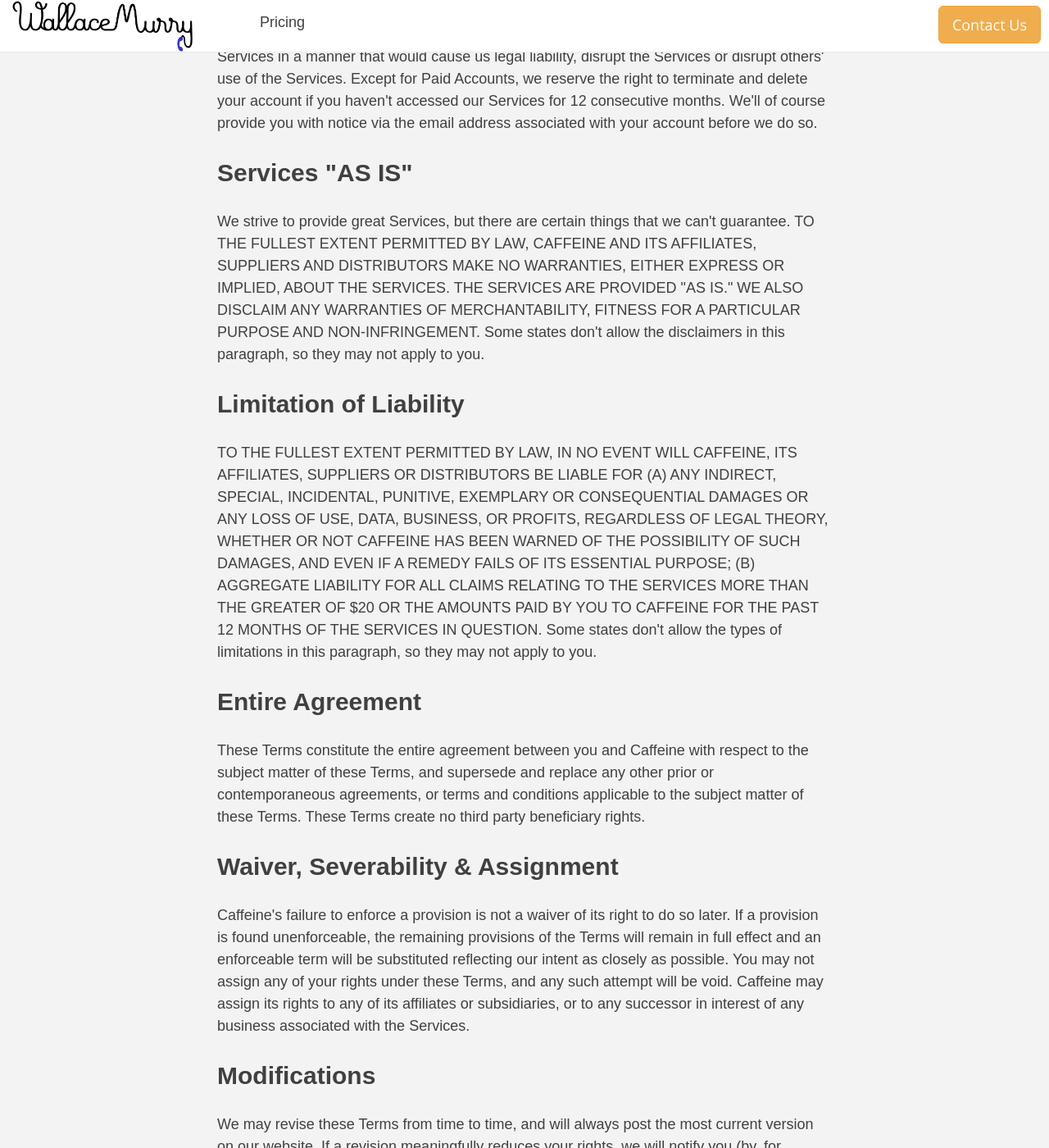
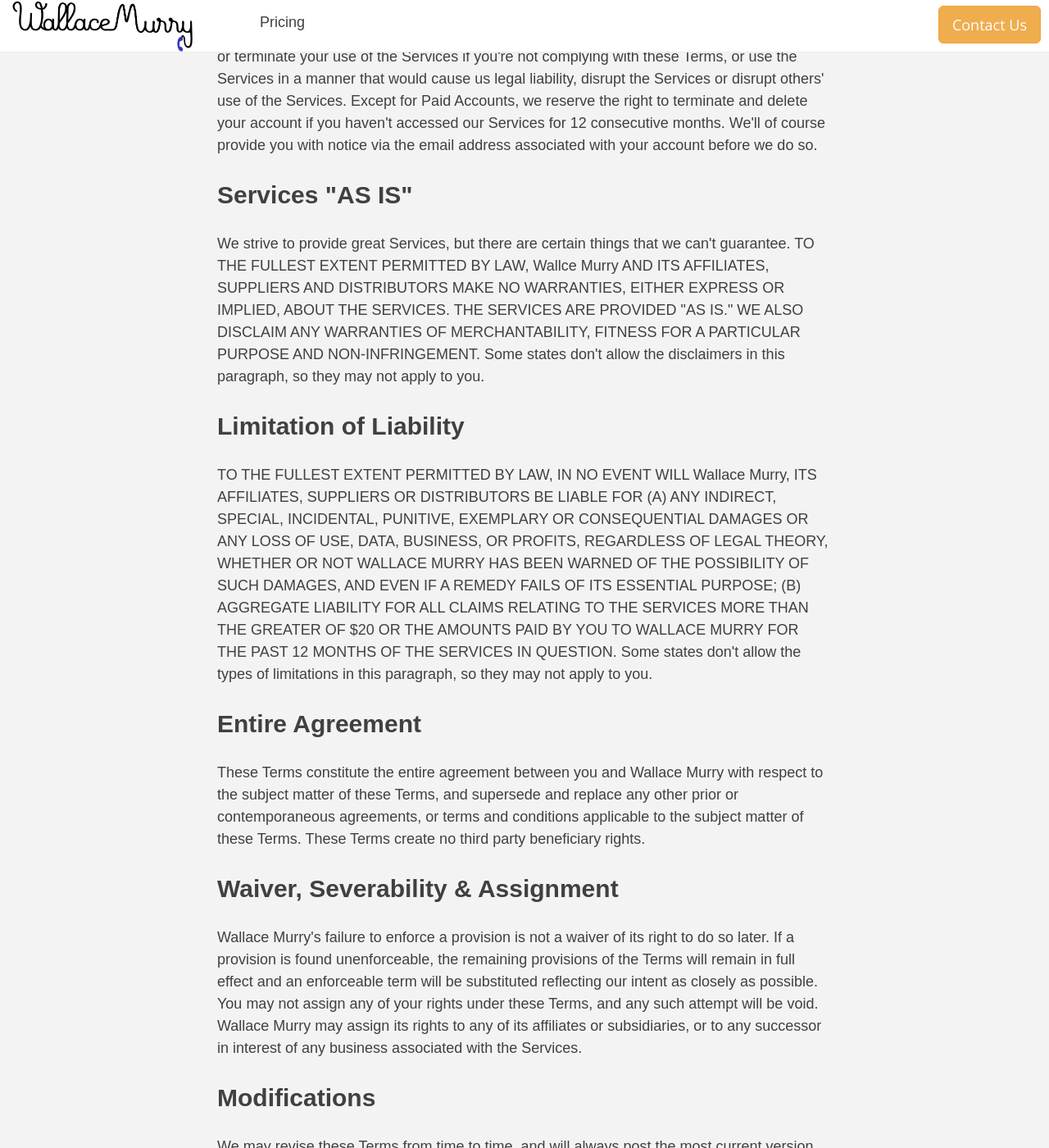
Before and after one commit to jalague/wallacemurry, a Jekyll site: the page built from terms-of-service.html, in a window 1280 px wide and 1400 px high, scrolled down 2337 px. Shown: the whole window at 82% size. Built offline with Jekyll 4.4.1, drawn with Linux system fonts in a browser that asks for light colours; nearby versions of some CDN libraries; some of the changed text lies outside the part shown.

Commit message:
update TOS

```diff
--- a/terms-of-service.html
+++ b/terms-of-service.html
@@ -1,15 +1,15 @@
 ---
 layout: page
 title: Wallace Murry
-subtitle: The unlimited network for 65+
+subtitle: A phone company run by empathetic humans obsessed with helping you
 ---
 
 <p class="container" style="margin-top:200px;">
-    <h2>Caffeine Terms of Service</h2>
+    <h2>Wallace Murry Terms of Service</h2>
     <p>Posted: October 2, 2016</p>
 
     <p>
-        These terms of service ("Terms") cover your use and access to the services, client software and websites ("Services") provided by Caffeine Computing, Inc. Our <a target="_blank" href="/privacy">Privacy Policy</a> explains how we collect and use your information. By using our Services, you're agreeing to be bound by these Terms, and to review our <a target="_blank" href="/privacy">Privacy</a> policy. If you're using our Services for an organization, you're agreeing to these Terms on behalf of that organization.
+        These terms of service ("Terms") cover your use and access to the services, client software and websites ("Services") provided by Caffeine Computing, Inc d/b/a Wallace Murry. Our <a target="_blank" href="/privacy">Privacy Policy</a> explains how we collect and use your information. By using our Services, you're agreeing to be bound by these Terms, and to review our <a target="_blank" href="/privacy">Privacy</a> policy. If you're using our Services for an organization, you're agreeing to these Terms on behalf of that organization.
     </p>
 
     <h2>Your Stuff &amp; Your Permissions</h2>
@@ -41,7 +41,7 @@ subtitle: The unlimited network for 65+
 
     <h2>Our Stuff</h2>
     <p>
-        The Services are protected by copyright, trademark, and other US and foreign laws. These Terms don't grant you any right, title or interest in the Services, others' content in the Services, Caffeine trademarks, logos and other brand features. We welcome feedback, but note that we may use comments or suggestions without any obligation to you.
+        The Services are protected by copyright, trademark, and other US and foreign laws. These Terms don't grant you any right, title or interest in the Services, others' content in the Services, Wallace Murry trademarks, logos and other brand features. We welcome feedback, but note that we may use comments or suggestions without any obligation to you.
     </p>
 
     <h2>Copyright</h2>
@@ -65,22 +65,22 @@ subtitle: The unlimited network for 65+
 
     <h2>Services "AS IS"</h2>
     <p>
-        We strive to provide great Services, but there are certain things that we can't guarantee.    TO THE FULLEST EXTENT PERMITTED BY LAW, CAFFEINE AND ITS AFFILIATES, SUPPLIERS AND DISTRIBUTORS MAKE NO WARRANTIES, EITHER EXPRESS OR IMPLIED, ABOUT THE SERVICES.  THE SERVICES ARE PROVIDED "AS IS."  WE ALSO DISCLAIM ANY WARRANTIES OF MERCHANTABILITY, FITNESS FOR A PARTICULAR PURPOSE AND NON-INFRINGEMENT.  Some states don't allow the disclaimers in this paragraph, so they may not apply to you.
+        We strive to provide great Services, but there are certain things that we can't guarantee.    TO THE FULLEST EXTENT PERMITTED BY LAW, Wallce Murry AND ITS AFFILIATES, SUPPLIERS AND DISTRIBUTORS MAKE NO WARRANTIES, EITHER EXPRESS OR IMPLIED, ABOUT THE SERVICES.  THE SERVICES ARE PROVIDED "AS IS."  WE ALSO DISCLAIM ANY WARRANTIES OF MERCHANTABILITY, FITNESS FOR A PARTICULAR PURPOSE AND NON-INFRINGEMENT.  Some states don't allow the disclaimers in this paragraph, so they may not apply to you.
     </p>
     <h2>Limitation of Liability</h2>
     <p>
-        TO THE FULLEST EXTENT PERMITTED BY LAW, IN NO EVENT WILL CAFFEINE, ITS AFFILIATES, SUPPLIERS OR DISTRIBUTORS BE LIABLE FOR (A) ANY INDIRECT, SPECIAL, INCIDENTAL, PUNITIVE, EXEMPLARY OR CONSEQUENTIAL DAMAGES OR ANY LOSS OF USE, DATA, BUSINESS, OR PROFITS, REGARDLESS OF LEGAL THEORY, WHETHER OR NOT CAFFEINE HAS BEEN WARNED OF THE POSSIBILITY OF SUCH DAMAGES, AND EVEN IF A REMEDY FAILS OF ITS ESSENTIAL PURPOSE; (B) AGGREGATE LIABILITY FOR ALL CLAIMS RELATING TO THE SERVICES MORE THAN THE GREATER OF $20 OR THE AMOUNTS PAID BY YOU TO CAFFEINE FOR THE PAST 12 MONTHS OF THE SERVICES IN QUESTION. Some states don't allow the types of limitations in this paragraph, so they may not apply to you.
+        TO THE FULLEST EXTENT PERMITTED BY LAW, IN NO EVENT WILL Wallace Murry, ITS AFFILIATES, SUPPLIERS OR DISTRIBUTORS BE LIABLE FOR (A) ANY INDIRECT, SPECIAL, INCIDENTAL, PUNITIVE, EXEMPLARY OR CONSEQUENTIAL DAMAGES OR ANY LOSS OF USE, DATA, BUSINESS, OR PROFITS, REGARDLESS OF LEGAL THEORY, WHETHER OR NOT WALLACE MURRY HAS BEEN WARNED OF THE POSSIBILITY OF SUCH DAMAGES, AND EVEN IF A REMEDY FAILS OF ITS ESSENTIAL PURPOSE; (B) AGGREGATE LIABILITY FOR ALL CLAIMS RELATING TO THE SERVICES MORE THAN THE GREATER OF $20 OR THE AMOUNTS PAID BY YOU TO WALLACE MURRY FOR THE PAST 12 MONTHS OF THE SERVICES IN QUESTION. Some states don't allow the types of limitations in this paragraph, so they may not apply to you.
     </p>
 
 
     <h2>Entire Agreement</h2>
     <p>
-        These Terms constitute the entire agreement between you and Caffeine with respect to the subject matter of these Terms, and supersede and replace any other prior or contemporaneous agreements, or terms and conditions applicable to the subject matter of these Terms.  These Terms create no third party beneficiary rights.
+        These Terms constitute the entire agreement between you and Wallace Murry with respect to the subject matter of these Terms, and supersede and replace any other prior or contemporaneous agreements, or terms and conditions applicable to the subject matter of these Terms.  These Terms create no third party beneficiary rights.
     </p>
 
     <h2>Waiver, Severability &amp; Assignment</h2>
     <p>
-        Caffeine's failure to enforce a provision is not a waiver of its right to do so later.  If a provision is found unenforceable, the remaining provisions of the Terms will remain in full effect and an enforceable term will be substituted reflecting our intent as closely as possible.  You may not assign any of your rights under these Terms, and any such attempt will be void.  Caffeine may assign its rights to any of its affiliates or subsidiaries, or to any successor in interest of any business associated with the Services.
+        Wallace Murry's failure to enforce a provision is not a waiver of its right to do so later.  If a provision is found unenforceable, the remaining provisions of the Terms will remain in full effect and an enforceable term will be substituted reflecting our intent as closely as possible.  You may not assign any of your rights under these Terms, and any such attempt will be void.  Wallace Murry may assign its rights to any of its affiliates or subsidiaries, or to any successor in interest of any business associated with the Services.
     </p>
 
     <h2>Modifications</h2>
```
